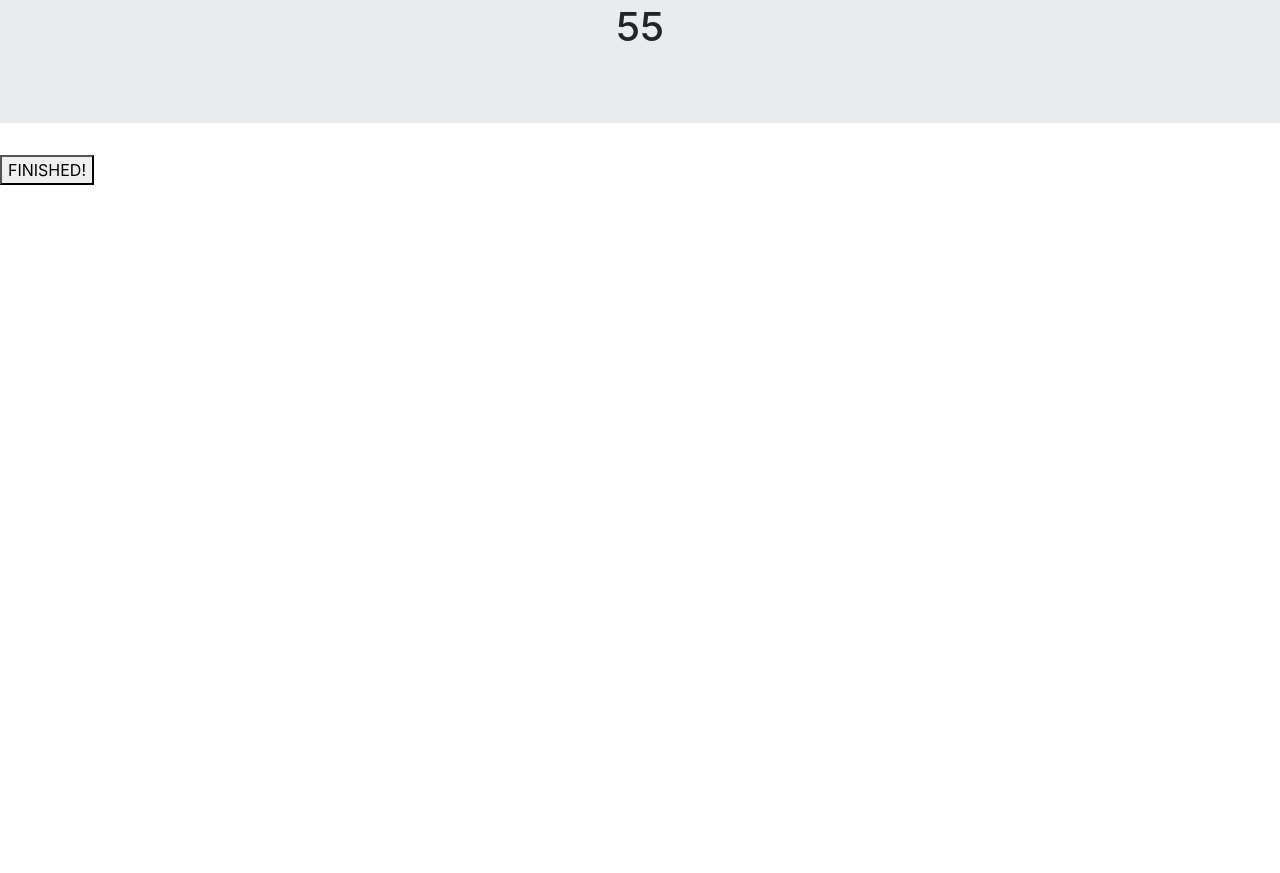
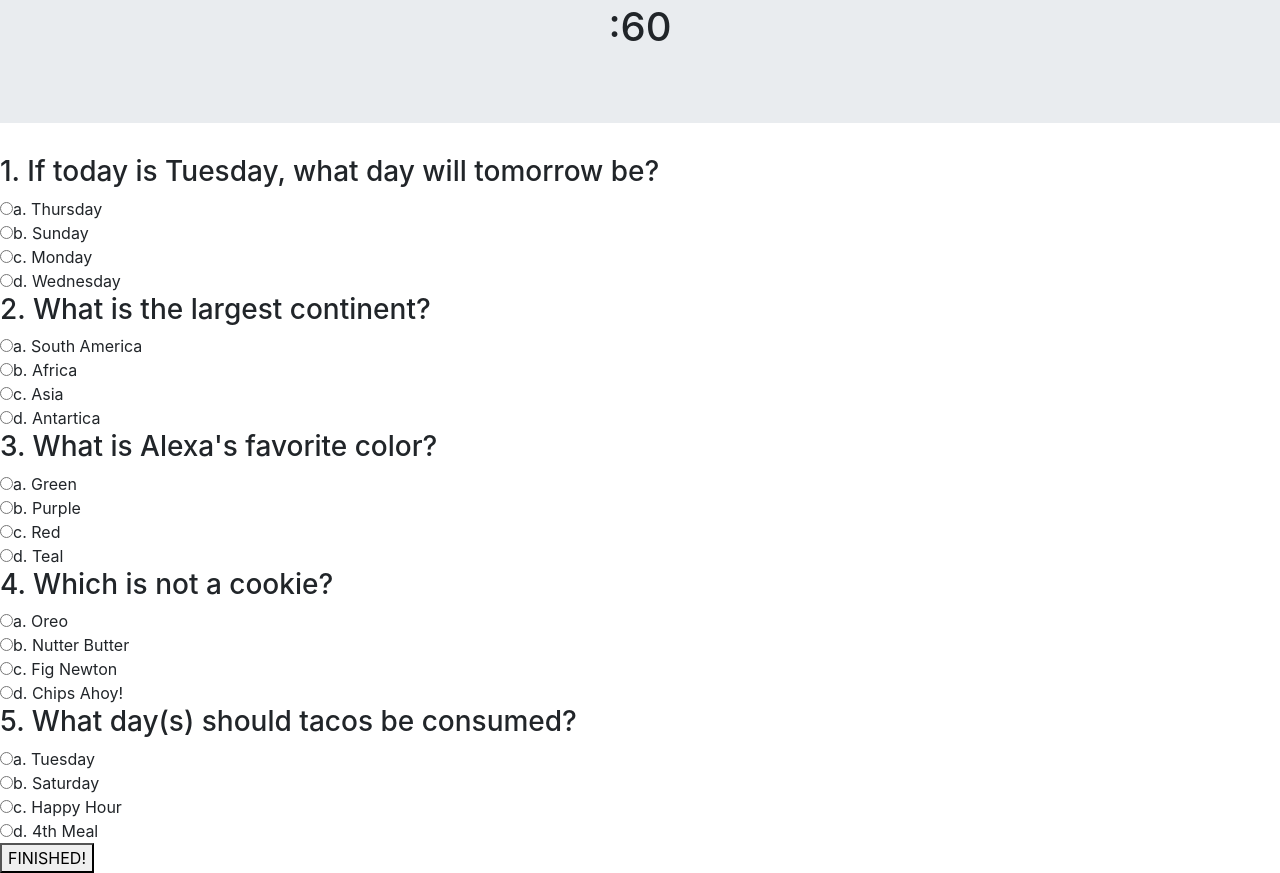
Before and after one commit to dkahuna/TriviaGame, a plain HTML site: page index.html in a window 1280 px wide. Shown: the part 279-1152 px from the top of the page. Before the commit the page ends 800 px from the top, so only its background shows below. Drawn offline with nearby package versions, Linux system fonts and the light colour scheme.

Commit message:
added radio questions

```diff
--- a/assets/javascript/app.js
+++ b/assets/javascript/app.js
@@ -1,22 +1,3 @@
-//setTimeout(fiveSeconds, 1000 * 5);
-//console.log (setTimeout)
-
-/*var counter = 0;
-
-
-function setup(){
-    var timer = select('#watch');
-    timer.html(counter);
-
-    function timeIt() {
-        counter++;
-        timer.html(counter);
-    }
-    setInterval(timeIt, 1000);
-}
-*/
-
-
 // Setting up the countdown from sixty to zero
 var timer = 60;
 
@@ -30,39 +11,10 @@ var interval = setInterval(function() {
     }
 }, 1000);
 
-// QUESTIONS
+function submitAnswers () {
+    var total = 5;
+    var score = 0;
 
-var exam = [
-{
-    question: "What is you skin type?",
-    answers: {
-        a: 'dry',
-        b: 'oily',
-        c: 'normal',
-        d: 'combination'
-    },
-    correctAnswer: "d"
-},
-{
-    question: "If today is Monday. What is the day after tomorrow?",
-    answers: {
-        a: 'tuesday',
-        b: 'friday',
-        c: 'saturday',
-        d: 'monday'
-    },
-
-
-}];
-console.log (exam)
-
-
-//function showExam (exam, "trivia")
-
-
-
-
-
-//function countDown () {
-  //  document.getElementById("watch").innerHTML = timer;
-//}
+    // Get User Input
+    var q1 =
+}
--- a/index.html
+++ b/index.html
@@ -27,7 +27,40 @@
 
     <!--Questions-->
 
-    <div id="trivia"></div>
+<div id="trivia"></div>
+    <form name="triviaGame" onsubmit="return submitAnswers ()">
+
+            <h3>1. If today is Tuesday, what day will tomorrow be?</h3>
+            <input type="radio" name="q1" value="a" id="q1a">a. Thursday<br>
+            <input type="radio" name="q1" value="b" id="q1b">b. Sunday<br>
+            <input type="radio" name="q1" value="c" id="q1c">c. Monday<br>
+            <input type="radio" name="q1" value="d" id="q1d">d. Wednesday<br>
+
+            <h3>2. What is the largest continent?</h3>
+            <input type="radio" name="q2" value="a" id="q2a">a. South America<br>
+            <input type="radio" name="q2" value="b" id="q2b">b. Africa<br>
+            <input type="radio" name="q2" value="c" id="q2c">c. Asia<br>
+            <input type="radio" name="q2" value="d" id="q2d">d. Antartica<br>
+
+            <h3>3. What is Alexa's favorite color?</h3>
+            <input type="radio" name="q3" value="a" id="q3a">a. Green<br>
+            <input type="radio" name="q3" value="b" id="q3b">b. Purple<br>
+            <input type="radio" name="q3" value="c" id="q3c">c. Red<br>
+            <input type="radio" name="q3" value="d" id="q3d">d. Teal<br>
+
+            <h3>4. Which is not a cookie?</h3>
+            <input type="radio" name="q4" value="a" id="q4a">a. Oreo<br>
+            <input type="radio" name="q4" value="b" id="q4b">b. Nutter Butter<br>
+            <input type="radio" name="q4" value="c" id="q4c">c. Fig Newton<br>
+            <input type="radio" name="q4" value="d" id="q4d">d. Chips Ahoy!<br>
+
+            <h3>5. What day(s) should tacos be consumed?</h3>
+            <input type="radio" name="q5" value="a" id="q5a">a. Tuesday<br>
+            <input type="radio" name="q5" value="b" id="q5b">b. Saturday<br>
+            <input type="radio" name="q5" value="c" id="q5c">c. Happy Hour<br>
+            <input type="radio" name="q5" value="d" id="q5d">d. 4th Meal<br>
+
+    </form>
 
 <button id="submit">FINISHED!</button>
 
```
